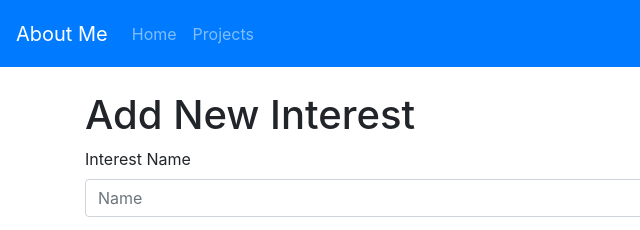
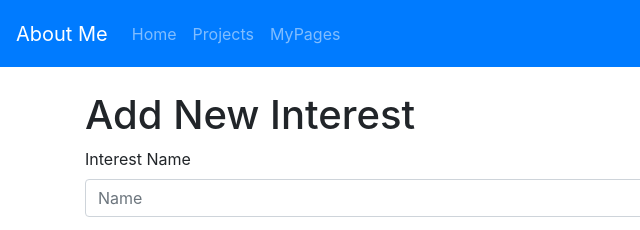
Before and after one commit to PaoloCastro128/PaoloCastro128.github.io, a plain HTML site: page form.html in a window 1280 px wide. Shown: the top 230 px of the page, 0-640 px from the left. Drawn offline with nearby package versions, Linux system fonts and the light colour scheme.

Commit message:
Add name to files

```diff
--- a/form.html
+++ b/form.html
@@ -1,3 +1,4 @@
+<!-- Paolo Castro -->
 <!DOCTYPE html>
 <html lang="en">
 <head>
@@ -18,6 +19,9 @@
                 </li>
                 <li class="nav-item">
                     <a class="nav-link" href="projects.html">Projects</a>
+                </li>
+                <li class="nav-item">
+                    <a class="nav-link" href="mypage.html">MyPages</a>
                 </li>
             </ul>
             <div class="navbar-text">
--- a/projects.css
+++ b/projects.css
@@ -1,3 +1,4 @@
+/*Paolo Castro*/
 
 .project-slide {
     background-repeat: no-repeat;
```
Also changed, not shown: index.html (+4 -0 lines), mypage.html (+1 -0 lines), projects.html (+1 -0 lines).
